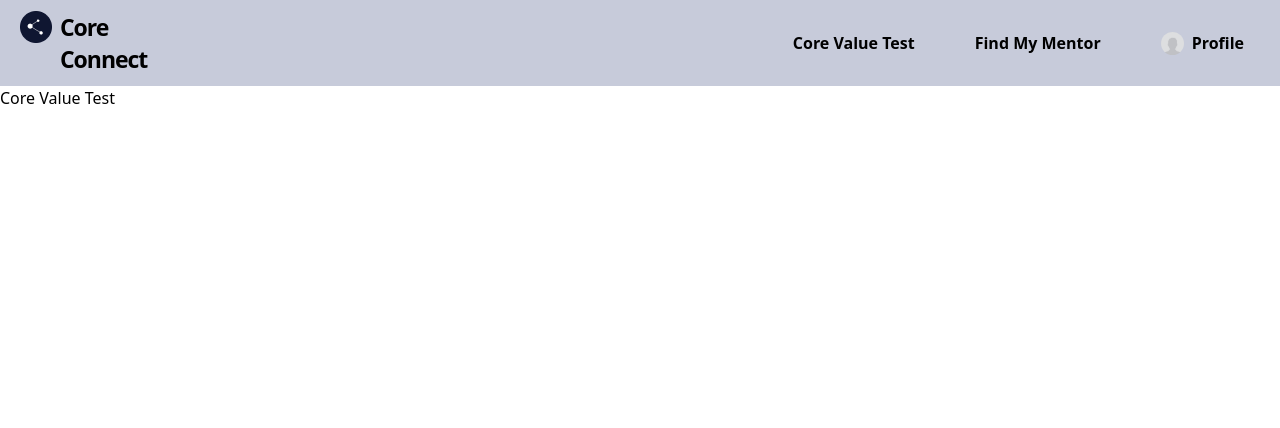
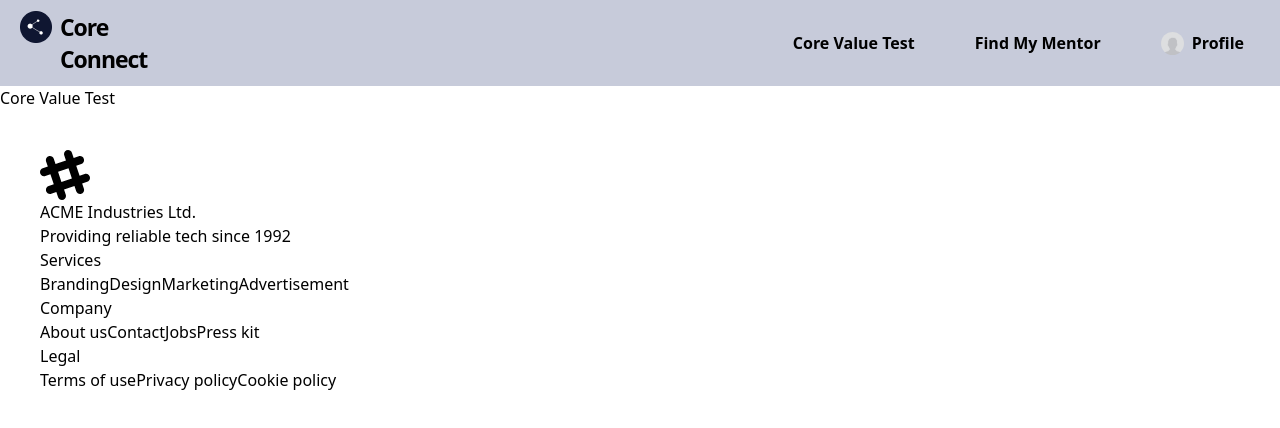
Before and after one commit to lureeves/core-connect, a React (Vite) app: page /CoreValueTest in a window 1280 px wide. Shown: the top 428 px of the page. Built offline with nearby package versions, Linux system fonts and the light colour scheme.

Commit message:
add footer without css

```diff
--- a/src/App.jsx
+++ b/src/App.jsx
@@ -1,16 +1,16 @@
 import React from 'react';
 import { BrowserRouter as Router, Routes, Route } from 'react-router-dom';
 import Header from './components/Header';
-// import Footer from './components/Footer';
+import Footer from './components/Footer';
 import Home from './pages/Home/Home.jsx';
 import CoreValuesTest from './pages/CoreValuesTest/CoreValuesTest.jsx'
-// import ContactUs from './pages/ContactUs';
+
 
 function App() {
   return (
 
+    <Router>
 
-    <Router>
 
       <Header />
 
@@ -19,14 +19,11 @@
         <Route path="/CoreValueTest" element={<CoreValuesTest/>} />
       </Routes>
 
+      <Footer />
 
 
-      {/* <Footer /> */}
     </Router>
   );
 }
 
 export default App;
-/* <Route path="/" exact component={HomePage} />
-        <Route path="/about" component={AboutUs} />
-        <Route path="/contact" component={ContactUs} /> */
--- a/src/components/Footer.jsx
+++ b/src/components/Footer.jsx
@@ -0,0 +1,36 @@
+import React from 'react'
+import Logo from '../assets/Logo.png'
+import pfp from '../assets/default_profile.jpg'
+import '../styles/global.css'
+const Footer = () => {
+  return (
+    <footer className="footer p-10 bg-base-200 text-base-content">
+        <aside>
+            <svg width="50" height="50" viewBox="0 0 24 24" xmlns="http://www.w3.org/2000/svg" fillRule="evenodd" clipRule="evenodd" className="fill-current"><path d="M22.672 15.226l-2.432.811.841 2.515c.33 1.019-.209 2.127-1.23 2.456-1.15.325-2.148-.321-2.463-1.226l-.84-2.518-5.013 1.677.84 2.517c.391 1.203-.434 2.542-1.831 2.542-.88 0-1.601-.564-1.86-1.314l-.842-2.516-2.431.809c-1.135.328-2.145-.317-2.463-1.229-.329-1.018.211-2.127 1.231-2.456l2.432-.809-1.621-4.823-2.432.808c-1.355.384-2.558-.59-2.558-1.839 0-.817.509-1.582 1.327-1.846l2.433-.809-.842-2.515c-.33-1.02.211-2.129 1.232-2.458 1.02-.329 2.13.209 2.461 1.229l.842 2.515 5.011-1.677-.839-2.517c-.403-1.238.484-2.553 1.843-2.553.819 0 1.585.509 1.85 1.326l.841 2.517 2.431-.81c1.02-.33 2.131.211 2.461 1.229.332 1.018-.21 2.126-1.23 2.456l-2.433.809 1.622 4.823 2.433-.809c1.242-.401 2.557.484 2.557 1.838 0 .819-.51 1.583-1.328 1.847m-8.992-6.428l-5.01 1.675 1.619 4.828 5.011-1.674-1.62-4.829z"></path></svg>
+            <p>ACME Industries Ltd.<br/>Providing reliable tech since 1992</p>
+        </aside>
+        <nav>
+            <header className="footer-title">Services</header>
+            <a className="link link-hover">Branding</a>
+            <a className="link link-hover">Design</a>
+            <a className="link link-hover">Marketing</a>
+            <a className="link link-hover">Advertisement</a>
+        </nav>
+        <nav>
+            <header className="footer-title">Company</header>
+            <a className="link link-hover">About us</a>
+            <a className="link link-hover">Contact</a>
+            <a className="link link-hover">Jobs</a>
+            <a className="link link-hover">Press kit</a>
+        </nav>
+        <nav>
+            <header className="footer-title">Legal</header>
+            <a className="link link-hover">Terms of use</a>
+            <a className="link link-hover">Privacy policy</a>
+            <a className="link link-hover">Cookie policy</a>
+        </nav>
+    </footer>
+  )
+}
+
+export default Footer
```
Also changed, not shown: src/styles/global.css (+3 -5 lines), src/components/Header.jsx (line endings or trailing spaces).
